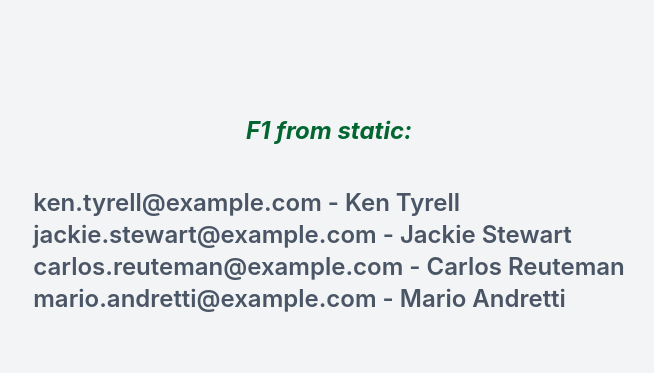
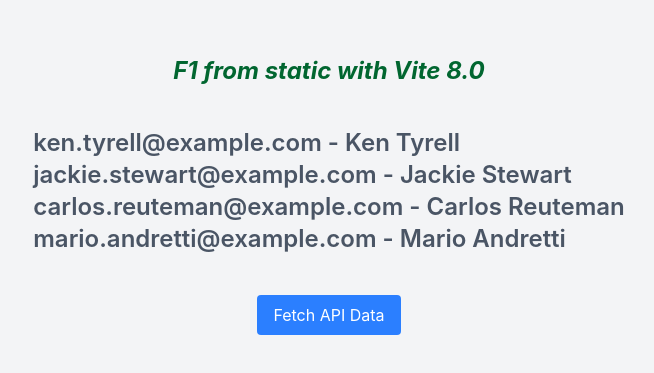
Before and after one commit to yves40/babxpressreact, a React (Vite) app in the folder client/: page / in a window 1280 px wide. Shown: the part 185-558 px from the top of the page, without its empty margins (311-965 px from the left). Built offline with nearby package versions, Linux system fonts and the light colour scheme.

Commit message:
WIP on static Vite/React files

```diff
--- a/client/package.json
+++ b/client/package.json
@@ -5,7 +5,7 @@
   "type": "module",
   "scripts": {
     "dev": "vite",
-    "build": "vite build",
+    "build": "vite build --base=./",
     "lint": "eslint .",
     "preview": "vite preview"
   },
--- a/client/src/App.jsx
+++ b/client/src/App.jsx
@@ -31,7 +31,7 @@
 
   return (
       <div className='min-h-screen w-full bg-gray-100 flex items-center justify-center flex-col gap-10'>
-        <h2 className=' text-2xl font-bold italic text-green-800'>F1 from static:</h2>
+        <h2 className=' text-2xl font-bold italic text-green-800'>F1 from static with Vite 8.0</h2>
         <ul className='text-gray-600 text-2xl font-semibold'>
           {fakedata.map((person, index) => (
             <li key={index} className='hover:text-blue-300'>
@@ -39,6 +39,18 @@
             </li>
           ))}
         </ul>
+
+        <button onClick={fetchApi} className='px-4 py-2 bg-blue-500 text-white rounded hover:bg-blue-600'>
+          Fetch API Data
+        </button>
+        <ul className='text-gray-600 text-2xl font-semibold'>
+          {apiData.map((fruit, index) => (
+            <li key={index} className='hover:text-blue-300'>
+              {fruit}
+            </li>
+          ))}
+        </ul>
+
       </div>
   )
 }
```
Also changed, not shown: 1 other file (tests, documents, lock files or other folders).
